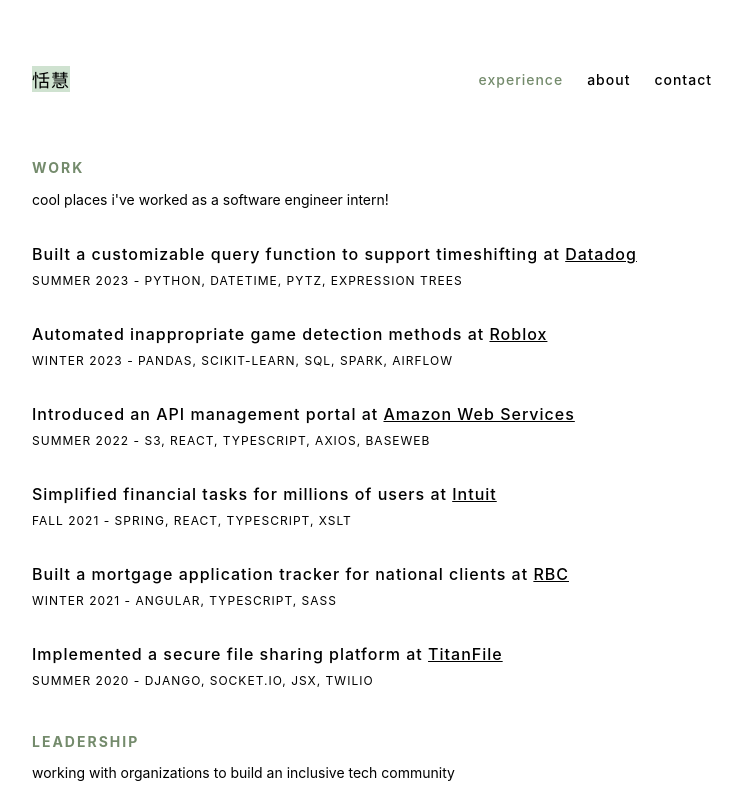
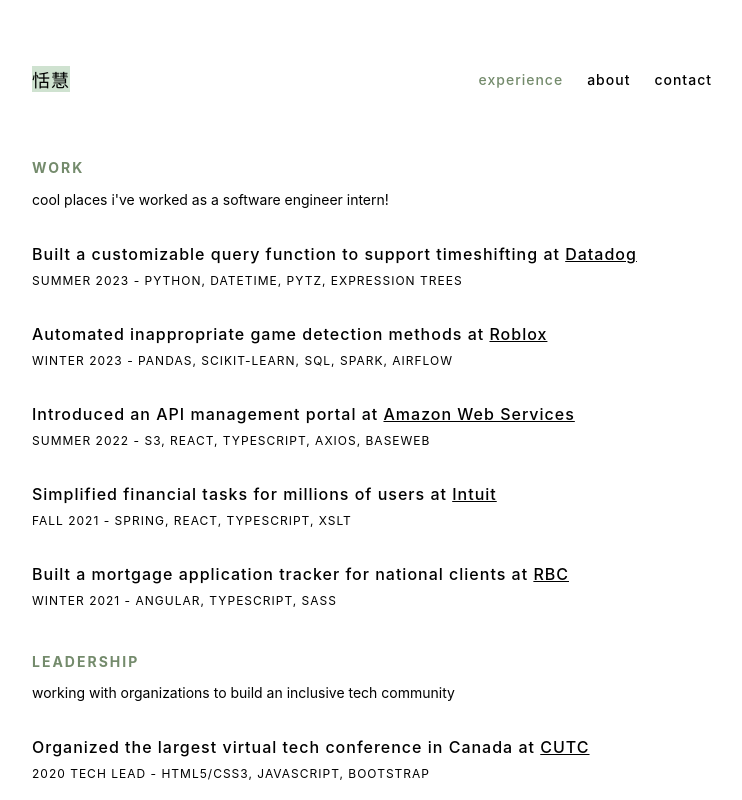
Before and after one commit to TianhuiYang/personal-website, a React (Create React App) app: page / in a window 1280 px wide. Shown: the top 800 px of the page, without its empty margins (268-1010 px from the left). Built offline with nearby package versions, Linux system fonts and the light colour scheme.

Commit message:
feat: remove Titanfile experience

```diff
--- a/src/components/WorkExperience.tsx
+++ b/src/components/WorkExperience.tsx
@@ -44,15 +44,7 @@
     tech: "Angular, TypeScript, Sass",
     description: "Built a mortgage application tracker for national clients",
     link: "https://www.rbcroyalbank.com/mortgages/index.html",
-  },
-  {
-    company: "TitanFile",
-    role: "SWE Intern",
-    date: "Summer 2020",
-    tech: "Django, Socket.IO, JSX, Twilio",
-    description: "Implemented a secure file sharing platform",
-    link: "https://www.titanfile.com/",
-  },
+  }
 ];
 
 const WorkExpContainer = styled.div`
```
